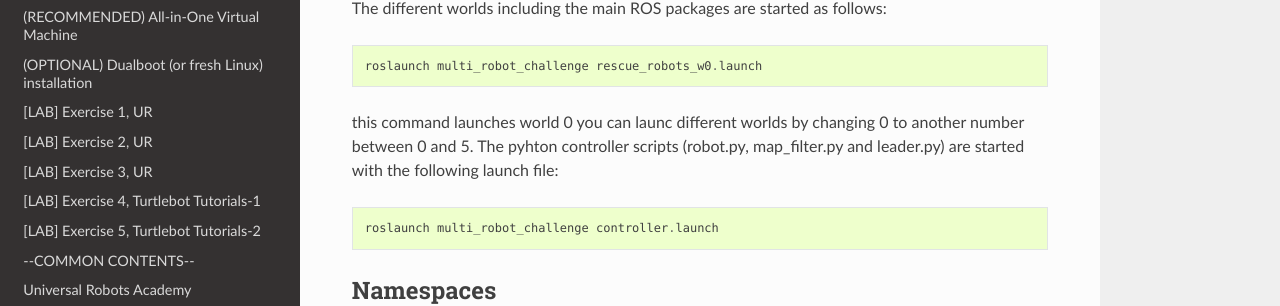
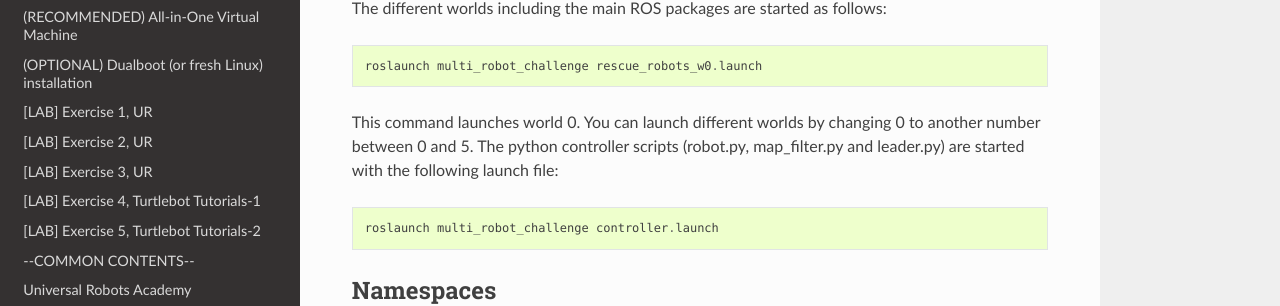
Before and after one commit to frdedynamics/robotics-lab-documentation, a Sphinx documentation site: the page built from source/texts/course-specific/ros_multi_robot.rst, in a window 1280 px wide and 900 px high, scrolled down 538 px. Shown: the part 145-451 px from the top of the window. Built offline with Sphinx 7.4.7 and the Read the Docs theme 2.0.0, drawn with Linux system fonts in a browser that asks for light colours; the version number could not be read and is left out.

Commit message:
Update ros_multi_robot.rst

```diff
--- a/source/texts/course-specific/ros_multi_robot.rst
+++ b/source/texts/course-specific/ros_multi_robot.rst
@@ -17,7 +17,7 @@
 
    roslaunch multi_robot_challenge rescue_robots_w0.launch
 
-this command launches world 0 you can launc different worlds by changing 0 to another number between 0 and 5. The pyhton controller scripts (robot.py, map_filter.py and leader.py) are started with the following launch file:
+This command launches world 0. You can launch different worlds by changing 0 to another number between 0 and 5. The python controller scripts (robot.py, map_filter.py and leader.py) are started with the following launch file:
 
 .. code::
 
```
